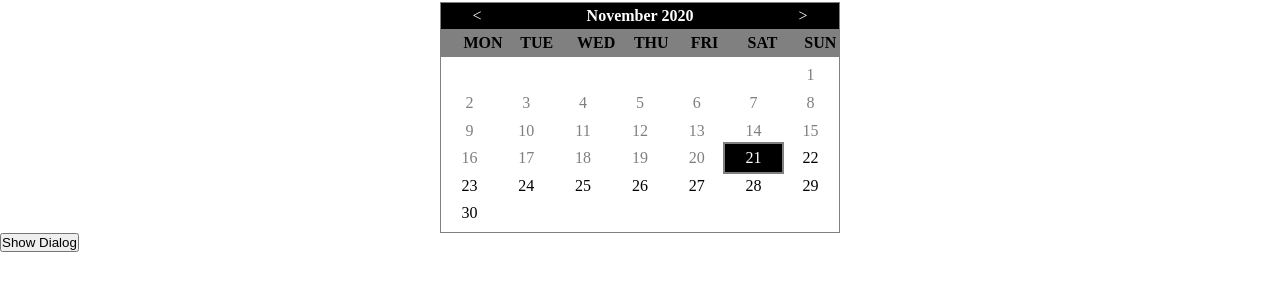
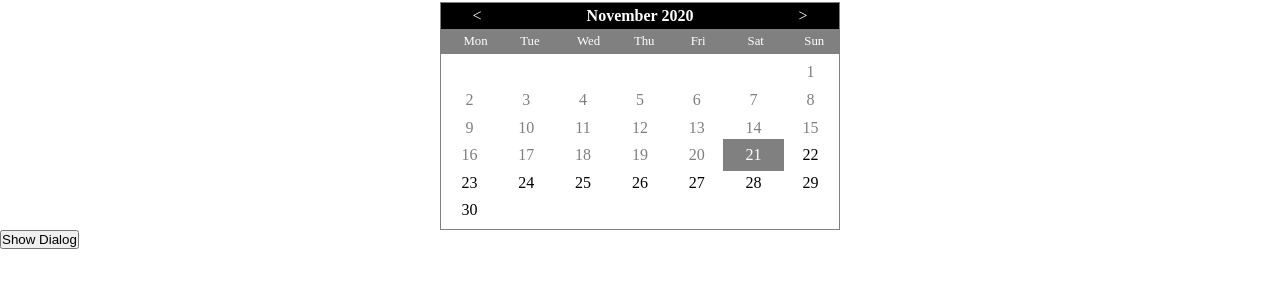
Before and after one commit to mpoirier101/mpWebControls, a plain HTML site: page index.html in a window 1280 px wide. Both pictures are taken after a click on the element "21". Shown: the part 95-386 px from the top of the page. Drawn offline with Linux system fonts and the light colour scheme.

Commit message:
update calendar day selection

```diff
--- a/css/mp-components.css
+++ b/css/mpControls.css
@@ -15,6 +15,11 @@
 
 .theme {
   background-color: var(--primary-color);
+  color: var(--light-color);
+}
+
+.theme2 {
+  background-color: var(--secondary-color);
   color: var(--light-color);
 }
 
@@ -126,9 +131,10 @@
   flex-direction: column;
   justify-content: space-between;
   background-color: var(--light-color);
-	border: 1px solid var(--secondary-color);
+  border: solid 1px var(--secondary-color);
+  box-shadow: 0 4px 22px 0 rgba(black, 0.05);
 	min-width: 200px;
-	min-height: 100px;
+	min-height: 200px;
 	max-height: 500px;
 	z-index: 9998;
 }
@@ -254,7 +260,6 @@ tbody tr:hover {
 }
 
 .mpCal-week {
-  background-color: var(--secondary-color);
   display: flex;
   flex-wrap: wrap;
 }
@@ -262,11 +267,11 @@ tbody tr:hover {
   .mpCal-week span {
     flex-direction: column;
     flex: 0 0 14.28%;
-    font-weight: bold;
+    font-size: 0.8rem;
     max-width: 14.28%;
     padding: 0.3rem 1.4rem;
     text-align: center;
-    text-transform: uppercase;
+    /* text-transform: uppercase; */
   }
 
 .mpCal-body {
@@ -284,13 +289,15 @@ tbody tr:hover {
   max-width: 14.28%;
   padding: 0.3rem 0;
   cursor: pointer;
-  /*border: 2px solid var(--light-color);*/
 }
 
-.mpCal-date:hover, .mpCal-date:focus {
+.mpCal-date:hover {
   outline: 2px solid var(--secondary-color);
 }
 
+.mpCal-selected {
+  outline: 2px solid var(--secondary-color);
+}
 .mpCal-disabled {
   border-radius: 0;
   cursor: not-allowed;
--- a/index.html
+++ b/index.html
@@ -3,7 +3,7 @@
   <head>
     <title>Controls</title>
     <meta name="viewport" content="width=device-width, initial-scale=1" />
-    <link rel="stylesheet" type="text/css" media="screen" href="/css/mp-components.css" />
+    <link rel="stylesheet" type="text/css" media="screen" href="/css/mpControls.css" />
 
     <script src="mpTextBox.js"></script>
     <script src="mpSelect.js"></script>
--- a/mpCalendar.js
+++ b/mpCalendar.js
@@ -22,9 +22,9 @@ class mpCalendar {
     };
 
     this.todaysDate = new Date(new Date().toDateString());
+    this.selectedDate = new Date(new Date().toDateString());
     this.date = new Date(new Date().toDateString());
     this.date.setDate(1);
-    this.selectedDate = new Date(new Date().toDateString());
 
     // calendar ctrl
     if (width) { this._element.style.width = width; }
@@ -36,7 +36,7 @@ class mpCalendar {
 
     // calendar weekdays
     var week = this._element.appendChild(document.createElement("div"));
-    week.classList.add("mpCal-week", "sm");
+    week.classList.add("mpCal-week", "theme2");
 
     // calendar month
     this.month = this._element.appendChild(document.createElement("content"));
@@ -82,7 +82,6 @@ class mpCalendar {
     this.month.innerHTML = '';
     var val = Number.parseInt(e.target.value);
     this.date.setMonth(this.date.getMonth() + val);
-    this.selectedDate = this.date;
     this.createMonth();
   }
 
@@ -96,18 +95,18 @@ class mpCalendar {
       );
       this.date.setDate(this.date.getDate() + 1);
     }
-    // while loop trips over and day is at 30/31, bring it back
+    this.date.setDate(this.date.getDate() - 1);
     this.date.setDate(1);
-    this.date.setMonth(this.date.getMonth() - 1);
-    this.selectedDate = this.date;
+    this.selectedDate.setDate(this.date.getDate());
+    this.selectedDate.setMonth(this.date.getMonth());
+
     this.label.innerHTML = this.monthsAsString(this.date.getMonth()) + ' ' + this.date.getFullYear();
   }
 
   createDay(num, day, year) {
     var newDay = document.createElement('div');
     newDay.innerHTML = num;
-    newDay.className = 'mpCal-date';
-    newDay.tabIndex = -1;
+    newDay.classList.add('mpCal-date');
 
     // if it's the first day of the month
     if (num === 1) {
@@ -121,7 +120,7 @@ class mpCalendar {
       newDay.classList.add('mpCal-disabled');
     }
     if (this.date.valueOf() == this.todaysDate.valueOf()) {
-      newDay.classList.add("theme");
+      newDay.classList.add("theme2");
     }
     this.month.appendChild(newDay);
   }
@@ -143,10 +142,11 @@ class mpCalendar {
     ][monthIndex];
   }
 
-  removeActiveClass() {
-    for (var i = 0; i < this.activeDates.length; i++) {
-      this.activeDates[i].classList.remove('mpCal-date--selected');
-    }
+  clearSelected() {
+    var dates = this.month.querySelectorAll(".mpCal-date");
+    dates.forEach(day => {
+      day.classList.remove("mpCal-selected");
+    })
   }
 
   dateyyyymmdd(date) {
@@ -158,11 +158,12 @@ class mpCalendar {
 			(dd > 9 ? '' : '0') + dd
 		].join('-');
 	}
-
 }
 mpCalendar.prototype.onclick = function (event) {
   event.stopImmediatePropagation();
   if (event.target.textContent) {
+    this.clearSelected();
+    event.target.classList.add("mpCal-selected");
     var date = Number.parseInt(event.target.textContent);
     this.selectedDate.setDate(date);
     this.fireEvent("changed", this.dateyyyymmdd(this.selectedDate));
--- a/mpTable.js
+++ b/mpTable.js
@@ -30,7 +30,7 @@ class mpTable extends HTMLElement {
     json = options.json || "";
 
     me.shadow = me.attachShadow({ mode: "open" });
-    me.shadow.innerHTML = `<link rel="stylesheet" type="text/css" href="/css/mp-components.css">`;
+    me.shadow.innerHTML = `<link rel="stylesheet" type="text/css" href="/css/mpControls.css">`;
     if (themeUrl) { me.shadow.innerHTML += `<link rel="stylesheet" type="text/css" href="${themeUrl}">`; }
     me.shadow.innerHTML += `<div class="tableWrap"><table><thead></thead><tbody></tbody></table></div>`;
 
```
